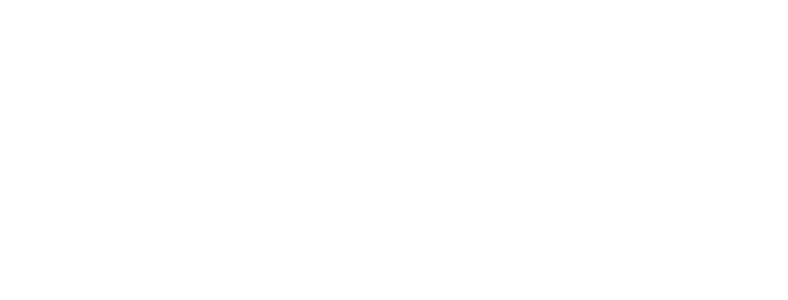
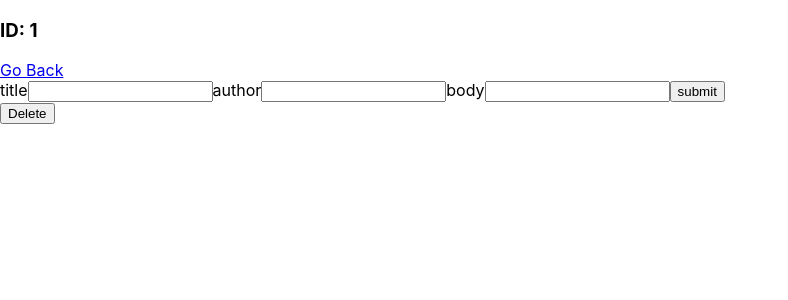
Before and after one commit to TJ-Abbing/CMT-PRG04-6, a React (Create React App) app in the folder frontend/: page /note/1/edit in a window 1280 px wide. Before the commit this address had no page. Shown: the top 300 px of the page, without its empty margins (0-788 px from the left). Built offline with nearby package versions, Linux system fonts and the light colour scheme; no server answers.

Commit message:
Ready for deployment.

```diff
--- a/frontend/src/App.jsx
+++ b/frontend/src/App.jsx
@@ -1,17 +1,17 @@
 import { BrowserRouter, Routes, Route } from "react-router-dom";
-import { Songs } from "./components/Songs";
-import { CreateSong } from "./components/CreateSong";
-import { SongDetail } from "./components/SongDetail";
-import { EditSong } from "./components/EditSong";
+import { Notes } from "./components/Notes";
+import { NoteCreate } from "./components/NoteCreate";
+import { NoteDetails } from "./components/NoteDetais";
+import { NoteEdit } from "./components/NoteEdit";
 
 export function App() {
     return (
         <BrowserRouter>
             <Routes>
-                <Route path="/" element={ <Songs /> }></Route>
-                <Route path="/create" element={ <CreateSong /> }></Route>
-                <Route path="/song/:songId" element={ <SongDetail /> }></Route>
-                <Route path="/song/:songId/edit/" element={ <EditSong /> }></Route>
+                <Route path="/" element={ <Notes /> }></Route>
+                <Route path="/create" element={ <NoteCreate /> }></Route>
+                <Route path="/note/:NoteId" element={ <NoteDetails /> }></Route>
+                <Route path="/note/:NoteId/edit/" element={ <NoteEdit /> }></Route>
             </Routes>
         </BrowserRouter>
     );
--- a/frontend/src/components/Song.jsx
+++ b/frontend/src/components/Note.jsx
@@ -1,14 +1,14 @@
 import React from 'react';
 import { Link } from "react-router-dom";
 
-export function Song ({json}) {
+export function Note ({json}) {
     // console.log(json)
 
     return (
-        <div className="song">
+        <div className="note">
             <h2>Title: { json.title } </h2>
             <h3>inRepertoireSince: { json.body } </h3>
-            <Link to={`/song/${json.id}`}>View Song</Link>
+            <Link to={`/note/${json.id}`}>View Note</Link>
         </div>
     )
 }
--- a/frontend/src/components/CreateSong.jsx
+++ b/frontend/src/components/NoteCreate.jsx
@@ -1,13 +1,13 @@
 import { useState, useEffect } from "react";
 import { Link } from "react-router-dom";
 
-export function CreateSong() {
-    const handleSubmit = (event, title, author, inRepertoireSince) => {
+export function NoteCreate() {
+    const handleSubmit = (event, title, author, body) => {
         event.preventDefault();
         const options = {
             method: 'POST',
             headers:  { 'Accept': 'application/json', 'Content-type': 'application/json'},
-            body: JSON.stringify({"title": title, "author": author, "body": inRepertoireSince})
+            body: JSON.stringify({"title": title, "author": author, "body": body})
         }
         const url = 'https://docent.cmi.hro.nl/bootb/demo/notes/'
 
@@ -18,19 +18,19 @@
 
     const [title, setTitle] = useState();
     const [author, setAuthor] = useState();
-    const [inRepertoireSince, setInRepertoireSince] = useState();
-    console.log(title, author, inRepertoireSince)
+    const [body, setInRepertoireSince] = useState();
+    console.log(title, author, body)
 
     return (
-        <div className="create-song">
+        <div className="create-note">
             <Link to={`/`}>Go Back</Link>
-            <form onSubmit={(e) => {handleSubmit(e, title, author, inRepertoireSince)}}>
+            <form onSubmit={(e) => {handleSubmit(e, title, author, body)}}>
                 <label>title</label>
                 <input type="text" value={title} onChange={(e) => setTitle(e.target.value)}></input>
                 <label>author</label>
                 <input type="text" value={author} onChange={(e) => setAuthor(e.target.value)}></input>
-                <label>inRepertoireSince</label>
-                <input type="text" value={inRepertoireSince} onChange={(e) => setInRepertoireSince(e.target.value)}></input>
+                <label>body</label>
+                <input type="text" value={body} onChange={(e) => setInRepertoireSince(e.target.value)}></input>
                 <input type="submit" value="submit" />
             </form>
         </div>
--- a/frontend/src/components/SongDetail.jsx
+++ b/frontend/src/components/NoteDetais.jsx
@@ -3,12 +3,12 @@
 import { useParams, useNavigate } from "react-router-dom";
 import { Link } from "react-router-dom";
 
-export function SongDetail ({json}) {
-    const [song, setSong] = useState({})
-    let songId = useParams().songId;
+export function NoteDetails ({json}) {
+    const [note, setNote] = useState({})
+    let NoteId = useParams().NoteId;
 
     const loadJSON = (data) => {
-        setSong(data);
+        setNote(data);
     }
 
     const fetchJSON = () => {
@@ -16,7 +16,7 @@
             method: 'GET',
             headers: { 'Accept': 'application/json' }
         }
-        const url =  `https://docent.cmi.hro.nl/bootb/demo/notes/${songId}`;
+        const url =  `https://docent.cmi.hro.nl/bootb/demo/notes/${NoteId}`;
 
         fetch(url, options)
             .then(response => response.json())
@@ -26,16 +26,16 @@
 
     useEffect(fetchJSON, []);
 
-    console.log(songId)
+    console.log(NoteId)
 
     return (
-        <div className="songdetail">
+        <div className="notedetail">
             <Link to={`/`}>Go Back</Link>
-            <h2>Title: { song.title } </h2>
-            <h3>ID: { songId }</h3>
-            <h3>inRepertoireSince: { song.body } </h3>
-            <h3>Author: { song.author } </h3>
-            <Link to={`/song/${songId}/edit`}>Edit Song</Link>
+            <h2>Title: { note.title } </h2>
+            <h3>ID: { NoteId }</h3>
+            <h3>body: { note.body } </h3>
+            <h3>Author: { note.author } </h3>
+            <Link to={`/note/${NoteId}/edit`}>Edit Note</Link>
         </div>
     )
 }
--- a/frontend/src/components/EditSong.jsx
+++ b/frontend/src/components/NoteEdit.jsx
@@ -3,11 +3,11 @@
 import { useParams, useNavigate } from "react-router-dom";
 import { Link } from "react-router-dom";
 
-export function EditSong() {
+export function NoteEdit() {
     const [title, setTitle] = useState("");
     const [author, setAuthor] = useState("");
-    const [inRepertoireSince, setInRepertoireSince] = useState("");
-    let songId = useParams().songId;
+    const [body, setInRepertoireSince] = useState("");
+    let NoteId = useParams().NoteId;
     const navigate = useNavigate();
 
     const loadJSON = (data) => {
@@ -21,7 +21,7 @@
             method: 'GET',
             headers: { 'Accept': 'application/json' }
         }
-        const url =  `https://docent.cmi.hro.nl/bootb/demo/notes/${songId}`;
+        const url =  `https://docent.cmi.hro.nl/bootb/demo/notes/${NoteId}`;
 
         fetch(url, options)
             .then(response => response.json())
@@ -29,27 +29,27 @@
             .catch(err => console.error(err));
     }
 
-    const handleSubmit = (event, title, author, inRepertoireSince) => {
+    const handleSubmit = (event, title, author, body) => {
         event.preventDefault();
         const options = {
             method: 'PUT',
             headers:  { 'Accept': 'application/json', 'Content-type': 'application/json'},
-            body: JSON.stringify({"title": title, "author": author, "body": inRepertoireSince})
+            body: JSON.stringify({"title": title, "author": author, "body": body})
         }
-        const url = `https://docent.cmi.hro.nl/bootb/demo/notes/${songId}`
+        const url = `https://docent.cmi.hro.nl/bootb/demo/notes/${NoteId}`
 
         fetch(url, options)
             .then((response) => response.json())
-            .then((data) => navigate(`/song/${songId}`))
+            .then((data) => navigate(`/note/${NoteId}`))
             .catch((err) => console.error(err));
     }
 
-    const deleteSong = () => {
+    const deleteNote = () => {
         const options = {
             method: 'DELETE',
             headers: { 'Accept': 'application/json' }
         }
-        let url = `https://docent.cmi.hro.nl/bootb/demo/notes/${songId}`;
+        let url = `https://docent.cmi.hro.nl/bootb/demo/notes/${NoteId}`;
 
         fetch(url, options)
             .then(() => navigate("/"))
@@ -59,19 +59,19 @@
     useEffect(fetchJSON, []);
 
     return (
-        <div className="edit-song">
-            <h3>ID: { songId }</h3>
-            <Link to={`/song/${songId}`}>Go Back</Link>
-            <form onSubmit={(e) => {handleSubmit(e, title, author, inRepertoireSince)}}>
+        <div className="edit-note">
+            <h3>ID: { NoteId }</h3>
+            <Link to={`/note/${NoteId}`}>Go Back</Link>
+            <form onSubmit={(e) => {handleSubmit(e, title, author, body)}}>
                 <label>title</label>
                 <input type="text" value={title} onChange={(e) => setTitle(e.target.value)}></input>
                 <label>author</label>
                 <input type="text" value={author} onChange={(e) => setAuthor(e.target.value)}></input>
-                <label>inRepertoireSince</label>
-                <input type="text" value={inRepertoireSince} onChange={(e) => setInRepertoireSince(e.target.value)}></input>
+                <label>body</label>
+                <input type="text" value={body} onChange={(e) => setInRepertoireSince(e.target.value)}></input>
                 <input type="submit" value="submit" />
             </form>
-            <button onClick={ () => deleteSong() }>Delete</button>
+            <button onClick={ () => deleteNote() }>Delete</button>
         </div>
     )
 }
--- a/frontend/src/components/Songs.jsx
+++ b/frontend/src/components/Notes.jsx
@@ -1,13 +1,13 @@
-import { Song } from "./Song";
+import { Note } from "./Note";
 import { useState, useEffect } from "react";
 import { Link } from "react-router-dom";
 
-export function Songs () {
+export function Notes () {
 
-    const [songs, setSongs] = useState([]);
+    const [notes, setSongs] = useState([]);
 
-    const songsList = songs.map((song) => (
-        <Song json={ song } />
+    const songsList = notes.map((note) => (
+        <Note json={ note } />
     ));
 
     const loadJSON = (data) => {
@@ -19,7 +19,7 @@
             method: 'GET',
             headers: { 'Accept': 'application/json' }
         }
-        // const url = 'http://145.24.222.193:8000/songs'
+        // const url = 'http://145.24.222.193:8000/notes'
         const url = 'https://docent.cmi.hro.nl/bootb/demo/notes/'
 
         fetch(url, options)
@@ -31,10 +31,10 @@
     useEffect(fetchJSON)
 
     return (
-        <div className="songs">
-            <Link to={`/create`}>Create Song</Link>
-            <h1>Song Collection</h1>
-            <h2>Songs:</h2>
+        <div className="notes">
+            <Link to={`/create`}>Create Note</Link>
+            <h1>Note Collection</h1>
+            <h2>Notes:</h2>
             <div>{ songsList }</div>
         </div>
     )
```
